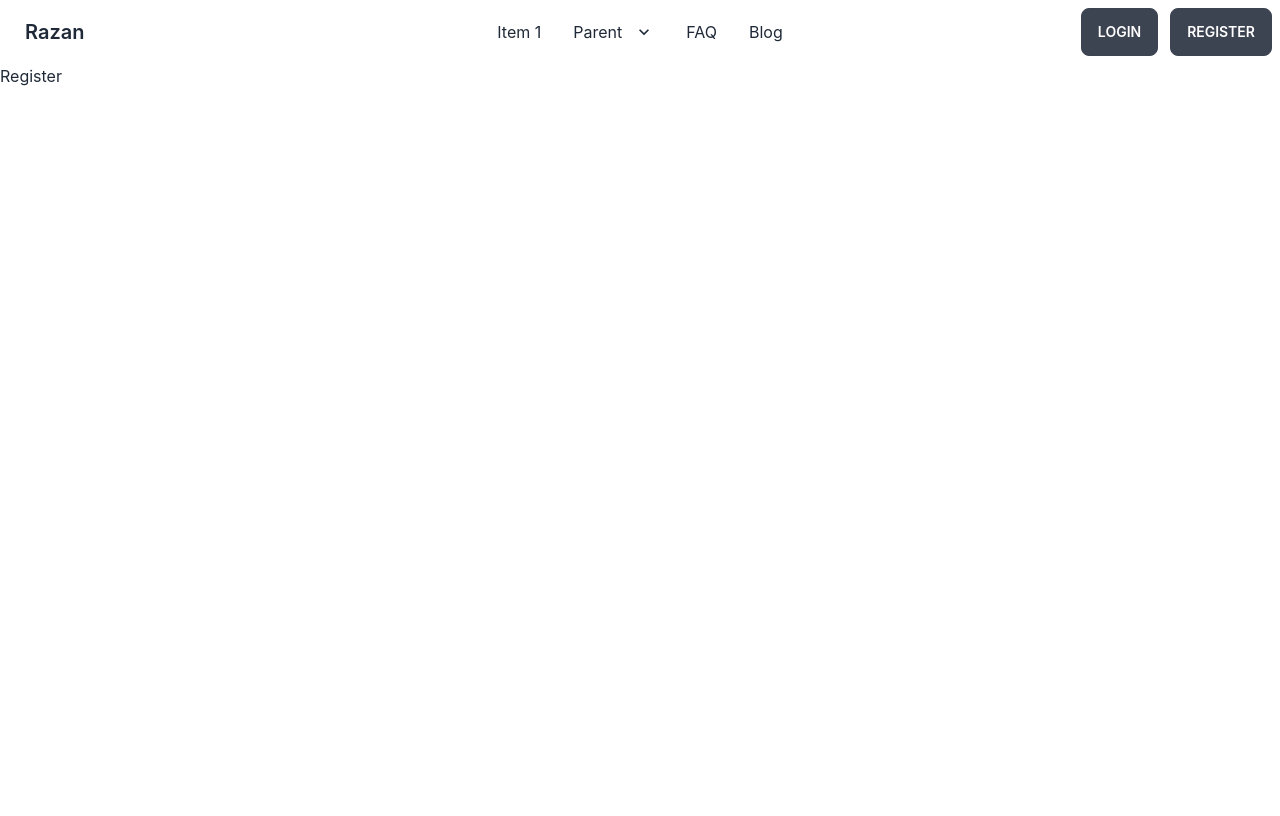
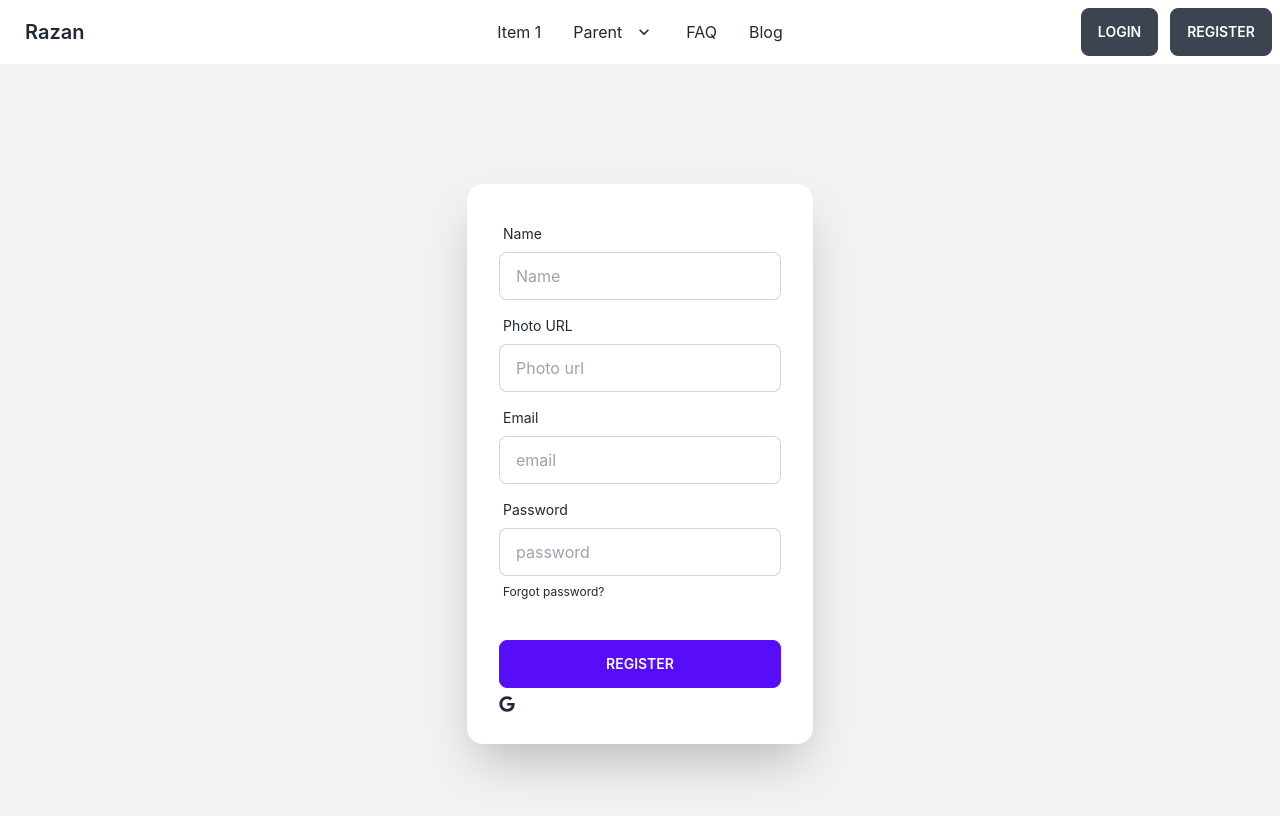
Before and after one commit to razan111/kindergarten-online-course-client, a React (Create React App) app: page /register in a window 1280 px wide. Shown: the top 816 px of the page. Built offline with nearby package versions, Linux system fonts and the light colour scheme; no server answers.

Commit message:
create user autinticaion added

```diff
--- a/src/Pages/LogIn/Login.js
+++ b/src/Pages/LogIn/Login.js
@@ -1,7 +1,7 @@
 import { GoogleAuthProvider } from 'firebase/auth';
 import React from 'react';
 import { useContext } from 'react';
-import { FaBeer, FaGoogle } from 'react-icons/fa';
+import { FaGoogle } from 'react-icons/fa';
 import { Link } from 'react-router-dom';
 import { AuthContext } from '../../contexts/AuthProvider/AuthProvider';
 
--- a/src/Pages/LogIn/Register/Register.js
+++ b/src/Pages/LogIn/Register/Register.js
@@ -1,10 +1,82 @@
+import { GoogleAuthProvider } from 'firebase/auth';
 import React from 'react';
+import { useContext } from 'react';
+import { FaGoogle } from 'react-icons/fa';
+import { Link } from 'react-router-dom';
+import { AuthContext } from '../../../contexts/AuthProvider/AuthProvider';
 
 const Register = () => {
+
+    const {googleProviderLogin, createUser} = useContext(AuthContext);
+    const googleProvider = new GoogleAuthProvider()
+
+    const handleGoogleSignIn = () =>{
+        googleProviderLogin(googleProvider)
+        .then(result => {
+            const user = result.user;
+            console.log(user)
+        })
+        .catch(error => console.error(error))
+    }
+
+    const handleSubmit = (event) =>{
+        event.preventDefault()
+        const form = event.target;
+        const name = form.name.value;
+        const photoURL = form.photoURL.value;
+        const email = form.email.value;
+        const password = form.password.value;
+        console.log(name, photoURL, email, password)
+
+        createUser(email, password)
+        .then(result =>{
+            const user = result.user;
+            console.log(user)
+        })
+        .catch(error => console.error(error))
+    }
+
+
     return (
-        <div>
-            <h2>Register</h2>
+        <div className="hero min-h-screen bg-base-200">
+        <div className="hero-content flex-col lg:flex-row-reverse">
+            <div className="card flex-shrink-0 w-full max-w-sm shadow-2xl bg-base-100">
+                <form onSubmit={handleSubmit} className="card-body">
+                    <div className="form-control">
+                        <label className="label">
+                            <span className="label-text">Name</span>
+                        </label>
+                        <input type="text" name='name' placeholder="Name" className="input input-bordered" />
+                    </div>
+                    <div className="form-control">
+                        <label className="label">
+                            <span className="label-text">Photo URL</span>
+                        </label>
+                        <input type="text" name='photoURL' placeholder="Photo url" className="input input-bordered" />
+                    </div>
+                    <div className="form-control">
+                        <label className="label">
+                            <span className="label-text">Email</span>
+                        </label>
+                        <input type="email" name='email' placeholder="email" className="input input-bordered" />
+                    </div>
+                    <div className="form-control">
+                        <label className="label">
+                            <span className="label-text">Password</span>
+                        </label>
+                        <input type="password" name='password' placeholder="password" className="input input-bordered" />
+                        <label className="label">
+                            <a href="#" className="label-text-alt link link-hover">Forgot password?</a>
+                        </label>
+                    </div>
+                    <div className="form-control mt-6">
+                        <button className="btn btn-primary">Register</button>
+                    </div>
+                    <button onClick={handleGoogleSignIn}><FaGoogle /></button>
+                </form>
+            </div>
         </div>
+    </div>
     );
 };
 
--- a/src/Pages/Shared/Header/Header.js
+++ b/src/Pages/Shared/Header/Header.js
@@ -1,5 +1,6 @@
 import React from 'react';
 import { useContext } from 'react';
+import { Link } from 'react-router-dom';
 import { AuthContext } from '../../../contexts/AuthProvider/AuthProvider';
 
 const Header = () => {
@@ -48,8 +49,8 @@ const Header = () => {
           </ul>
         </div>
         <div className="navbar-end">
-          <a className="btn mr-3">LogIn</a>
-          <a className="btn">Register</a>
+          <Link to='/login' className="btn mr-3">LogIn</Link>
+          <Link to='/register' className="btn">Register</Link>
         </div>
       </div>
     );
--- a/src/contexts/AuthProvider/AuthProvider.js
+++ b/src/contexts/AuthProvider/AuthProvider.js
@@ -1,5 +1,5 @@
 import React from 'react';
-import {getAuth, onAuthStateChanged, signInWithPopup} from 'firebase/auth'
+import {createUserWithEmailAndPassword, getAuth, onAuthStateChanged, signInWithPopup} from 'firebase/auth'
 import app from '../../firebase/firebase.config';
 import { createContext } from 'react';
 import { useState } from 'react';
@@ -17,6 +17,10 @@ const AuthProvider = ({children}) => {
         return signInWithPopup(auth, provider)
     }
 
+    const createUser = (email, password) =>{
+        return createUserWithEmailAndPassword(auth, email, password)
+    }
+
     useEffect(()=>{
         const unScribe = onAuthStateChanged(auth, (currentUser)=>{
             console.log('user inside state change', currentUser)
@@ -27,7 +31,7 @@ const AuthProvider = ({children}) => {
         }
     }, [])
 
-    const authInfo = { user, googleProviderLogin}
+    const authInfo = { user, googleProviderLogin, createUser}
     return (
         <AuthContext.Provider value={authInfo}>
             {children}
```
